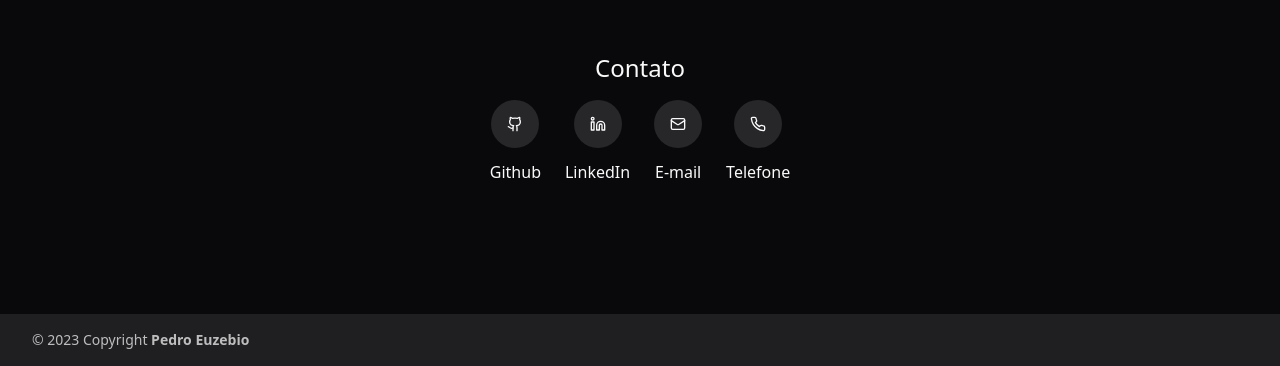
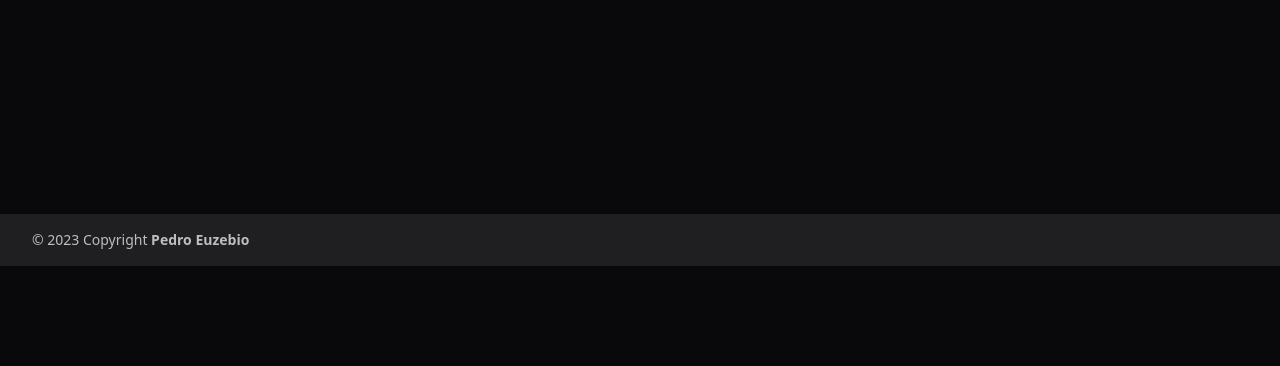
Before and after one commit to pedroeuzebioo/portfolio-2023, a Next.js app: page / in a window 1280 px wide. Shown: the part 2774-3140 px from the top of the page. After the commit the page ends 3040 px from the top, so only its background shows below. Built offline with nearby package versions, Linux system fonts and the light colour scheme.

Commit message:
feat: add AOS animation to Contact component

```diff
--- a/src/components/contact.tsx
+++ b/src/components/contact.tsx
@@ -1,9 +1,24 @@
+"use client";
+
+import "aos/dist/aos.css";
+import { useEffect } from "react";
 import { Github, Linkedin, Mail, Phone } from "lucide-react";
 import Link from "next/link";
 
 const Contact = () => {
+  useEffect(() => {
+    import("aos").then((AOS) => {
+      AOS.default.init();
+    });
+  }, []);
+
   return (
-    <section className="mb-[6.25rem] flex flex-col items-center gap-4">
+    <section
+      className="flex flex-col items-center gap-4"
+      data-aos="fade-right"
+      data-aos-duration="1000"
+      data-aos-easing="ease-in-out"
+    >
       <h2 className="text-2xl font-medium" id="contact">
         Contato
       </h2>
```
